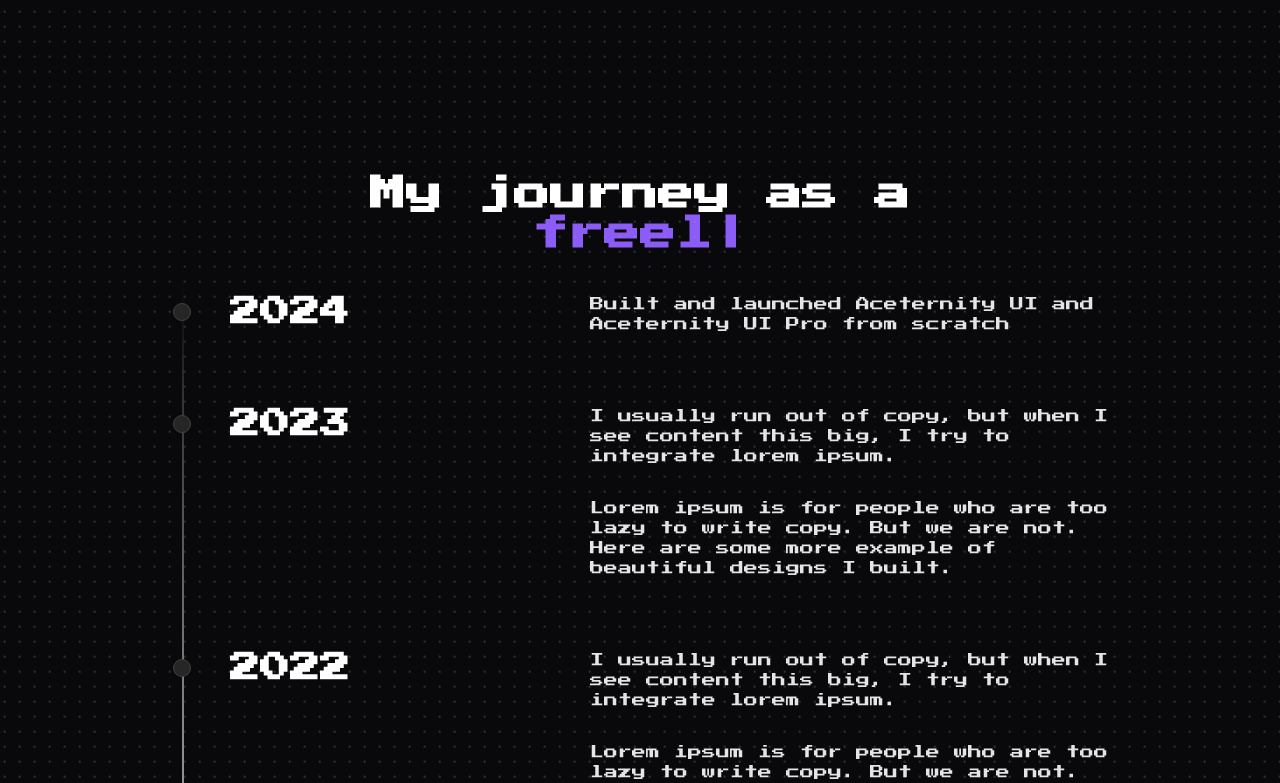
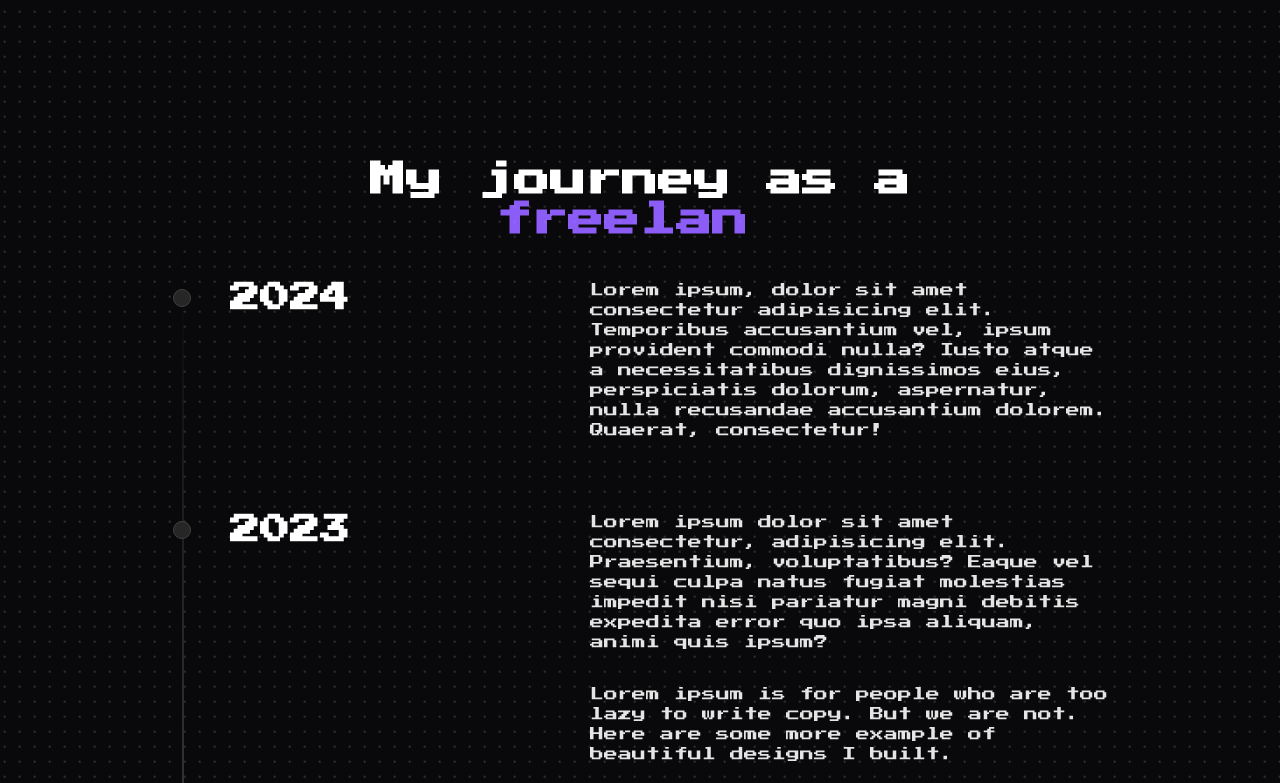
Before and after one commit to kiannaquines/kian_portfolio, a Next.js app: page / in a window 1280 px wide. Shown: the part 2003-2786 px from the top of the page. Built offline with nearby package versions, Linux system fonts and the light colour scheme.

Commit message:
Update README and TechStack component; replace screenshots and adjust font size for better readability in TechStack

```diff
--- a/components/tech-stack.tsx
+++ b/components/tech-stack.tsx
@@ -99,7 +99,7 @@ const TechStack = () => {
                             custom={index % 2 === 0 ? "right" : "left"}
                         >
                             {tech.icon}
-                            <span className="mt-4 text-[15px] text-center font-medium text-neutral-900 dark:text-white">
+                            <span className="mt-4 text-[14px] text-center font-medium text-neutral-900 dark:text-white">
                                 {tech.name}
                             </span>
                         </motion.div>
--- a/components/timeline.tsx
+++ b/components/timeline.tsx
@@ -12,7 +12,7 @@ const TimeLine = () => {
             content: (
                 <div>
                     <p className="text-neutral-800 dark:text-neutral-200 text-xs md:text-sm font-normal mb-8">
-                        Built and launched Aceternity UI and Aceternity UI Pro from scratch
+                        Lorem ipsum, dolor sit amet consectetur adipisicing elit. Temporibus accusantium vel, ipsum provident commodi nulla? Iusto atque a necessitatibus dignissimos eius, perspiciatis dolorum, aspernatur, nulla recusandae accusantium dolorem. Quaerat, consectetur!
                     </p>
                     <div className="grid grid-cols-1 md:grid-cols-2 gap-4">
 
@@ -25,8 +25,7 @@ const TimeLine = () => {
             content: (
                 <div>
                     <p className="text-neutral-800 dark:text-neutral-200 text-xs md:text-sm font-normal mb-8">
-                        I usually run out of copy, but when I see content this big, I try to
-                        integrate lorem ipsum.
+                        Lorem ipsum dolor sit amet consectetur, adipisicing elit. Praesentium, voluptatibus? Eaque vel sequi culpa natus fugiat molestias impedit nisi pariatur magni debitis expedita error quo ipsa aliquam, animi quis ipsum?
                     </p>
                     <p className="text-neutral-800 dark:text-neutral-200 text-xs md:text-sm font-normal mb-8">
                         Lorem ipsum is for people who are too lazy to write copy. But we are
@@ -43,8 +42,7 @@ const TimeLine = () => {
             content: (
                 <div>
                     <p className="text-neutral-800 dark:text-neutral-200 text-xs md:text-sm font-normal mb-8">
-                        I usually run out of copy, but when I see content this big, I try to
-                        integrate lorem ipsum.
+                        Lorem, ipsum dolor sit amet consectetur adipisicing elit. Nesciunt omnis debitis non eos. Voluptatum, totam hic ullam facilis nemo porro distinctio id, doloribus commodi eveniet, reprehenderit similique expedita eos? Quidem?
                     </p>
                     <p className="text-neutral-800 dark:text-neutral-200 text-xs md:text-sm font-normal mb-8">
                         Lorem ipsum is for people who are too lazy to write copy. But we are
@@ -61,12 +59,10 @@ const TimeLine = () => {
             content: (
                 <div>
                     <p className="text-neutral-800 dark:text-neutral-200 text-xs md:text-sm font-normal mb-8">
-                        I usually run out of copy, but when I see content this big, I try to
-                        integrate lorem ipsum.
+                        Lorem ipsum dolor sit, amet consectetur adipisicing elit. Quisquam officiis voluptatibus ad accusantium? Facere, ipsum vitae hic necessitatibus laboriosam nulla aperiam dolor velit natus, ea cupiditate sunt! Qui, ipsa nesciunt.
                     </p>
                     <p className="text-neutral-800 dark:text-neutral-200 text-xs md:text-sm font-normal mb-8">
-                        Lorem ipsum is for people who are too lazy to write copy. But we are
-                        not. Here are some more example of beautiful designs I built.
+                        Lorem ipsum dolor sit amet consectetur adipisicing elit. Iste, dignissimos odio! Velit, excepturi. Quae eveniet minima assumenda quos? Praesentium natus tempora, neque ipsum accusantium sapiente nam aspernatur suscipit dolorum harum.
                     </p>
                     <div className="grid grid-cols-1 md:grid-cols-2 gap-4">
 
@@ -79,8 +75,7 @@ const TimeLine = () => {
             content: (
                 <div>
                     <p className="text-neutral-800 dark:text-neutral-200 text-xs md:text-sm font-normal mb-8">
-                        I usually run out of copy, but when I see content this big, I try to
-                        integrate lorem ipsum.
+                        Lorem ipsum dolor sit amet consectetur adipisicing elit. Explicabo id optio illum tempora consectetur vel eveniet facilis laudantium nulla culpa, magni, labore consequuntur doloribus quia nemo non dolor minima veniam.
                     </p>
                     <p className="text-neutral-800 dark:text-neutral-200 text-xs md:text-sm font-normal mb-8">
                         Lorem ipsum is for people who are too lazy to write copy. But we are
@@ -97,8 +92,7 @@ const TimeLine = () => {
             content: (
                 <div>
                     <p className="text-neutral-800 dark:text-neutral-200 text-xs md:text-sm font-normal mb-8">
-                        I usually run out of copy, but when I see content this big, I try to
-                        integrate lorem ipsum.
+                        Lorem ipsum dolor sit amet consectetur adipisicing elit. Facilis exercitationem, reprehenderit rerum fugit eius veritatis tempore expedita praesentium ipsum assumenda? Quos, delectus. Praesentium ratione reprehenderit aspernatur beatae, exercitationem nemo totam?
                     </p>
                     <p className="text-neutral-800 dark:text-neutral-200 text-xs md:text-sm font-normal mb-8">
                         Lorem ipsum is for people who are too lazy to write copy. But we are
```
Also changed, not shown: 1 other file (tests, documents, lock files or other folders).
